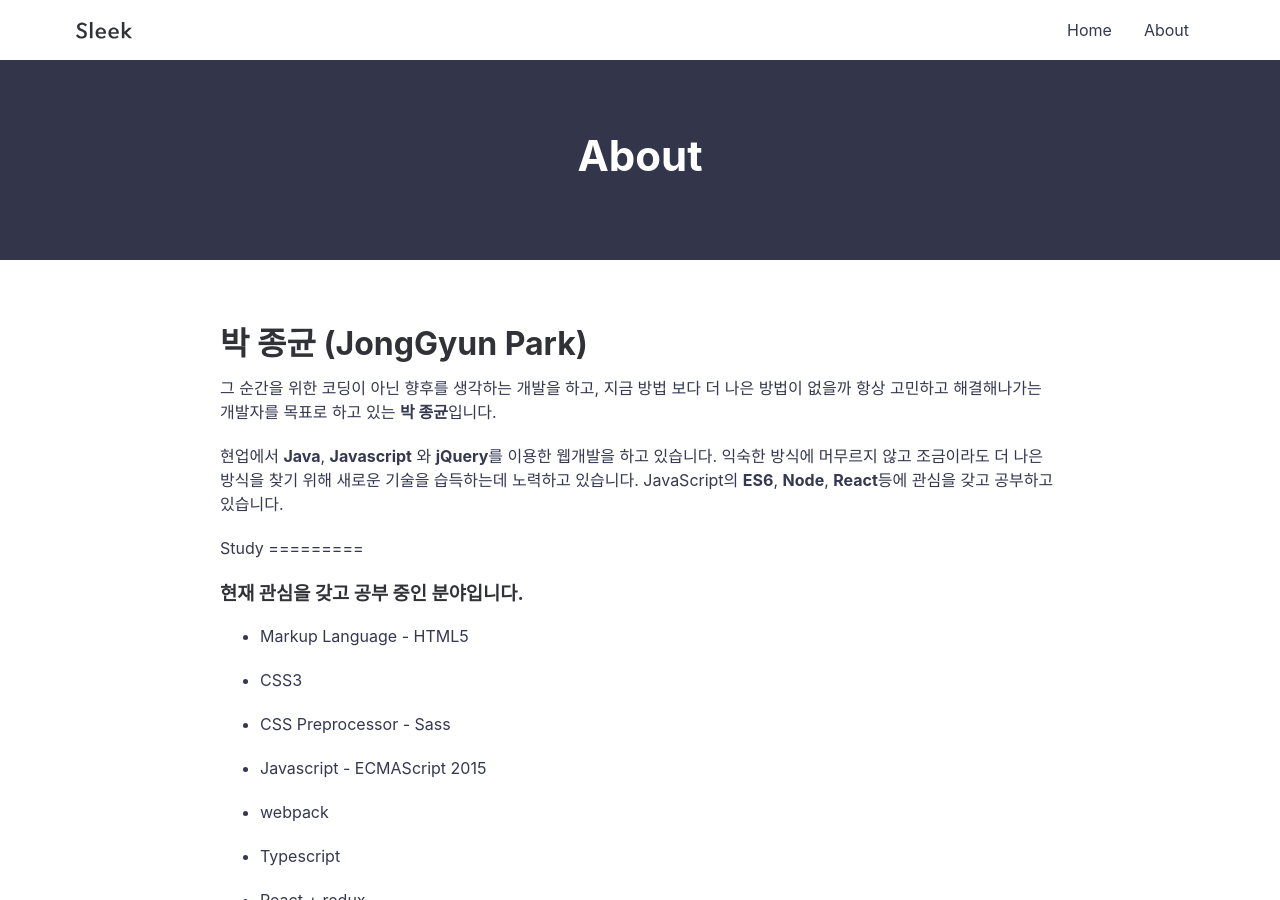
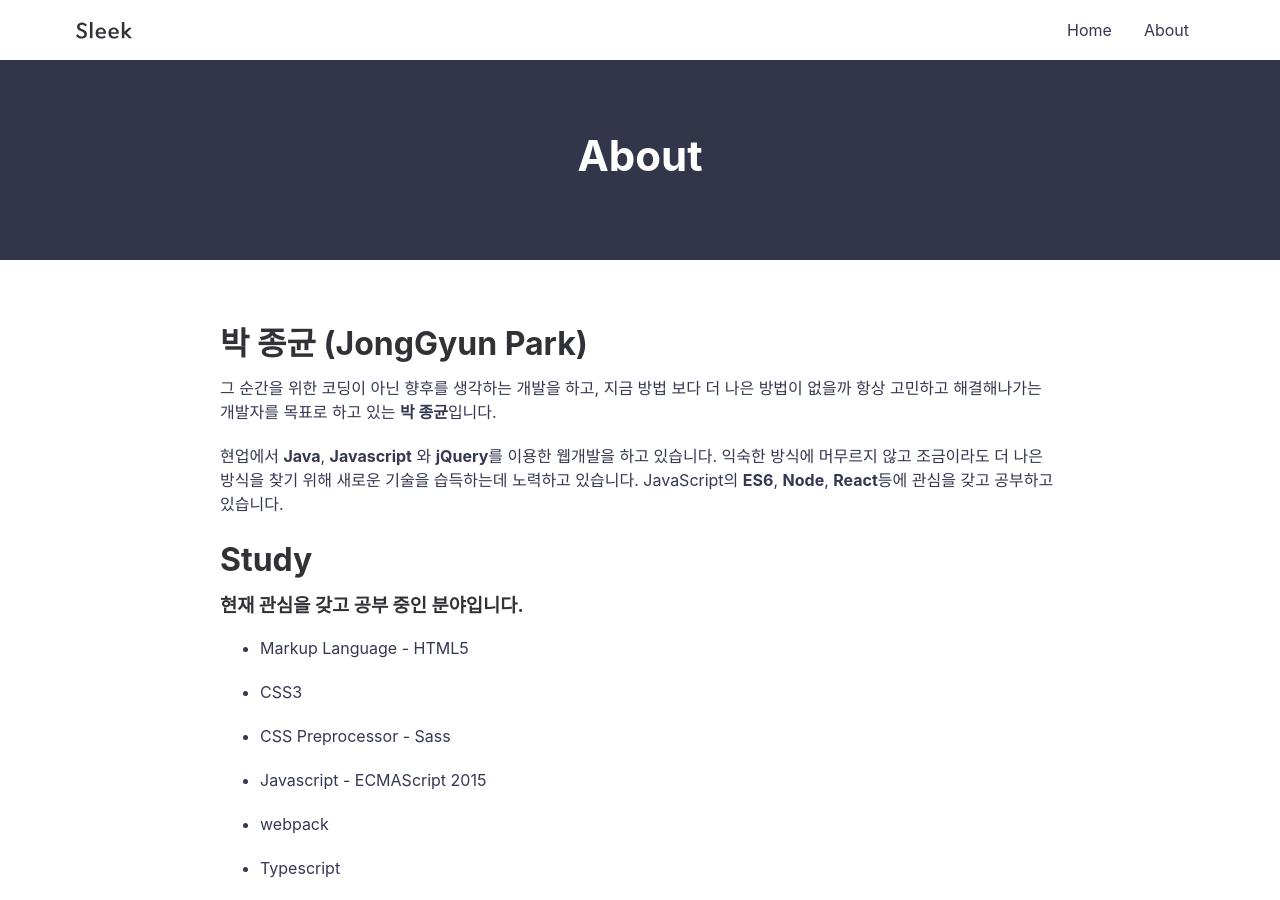
Before and after one commit to jonggyun/jonggyun.github.io, a Jekyll site: the page built from about.md, in a window 1280 px wide and 900 px high. Built offline with Jekyll 4.4.1, drawn with Linux system fonts in a browser that asks for light colours.

```diff
--- a/about.md
+++ b/about.md
@@ -12,8 +12,7 @@ permalink: /about/
 
 <!-- patience
 laziness -->
-Study
-=========
+# Study
 
 ### 현재 관심을 갖고 공부 중인 분야입니다.
 
```
